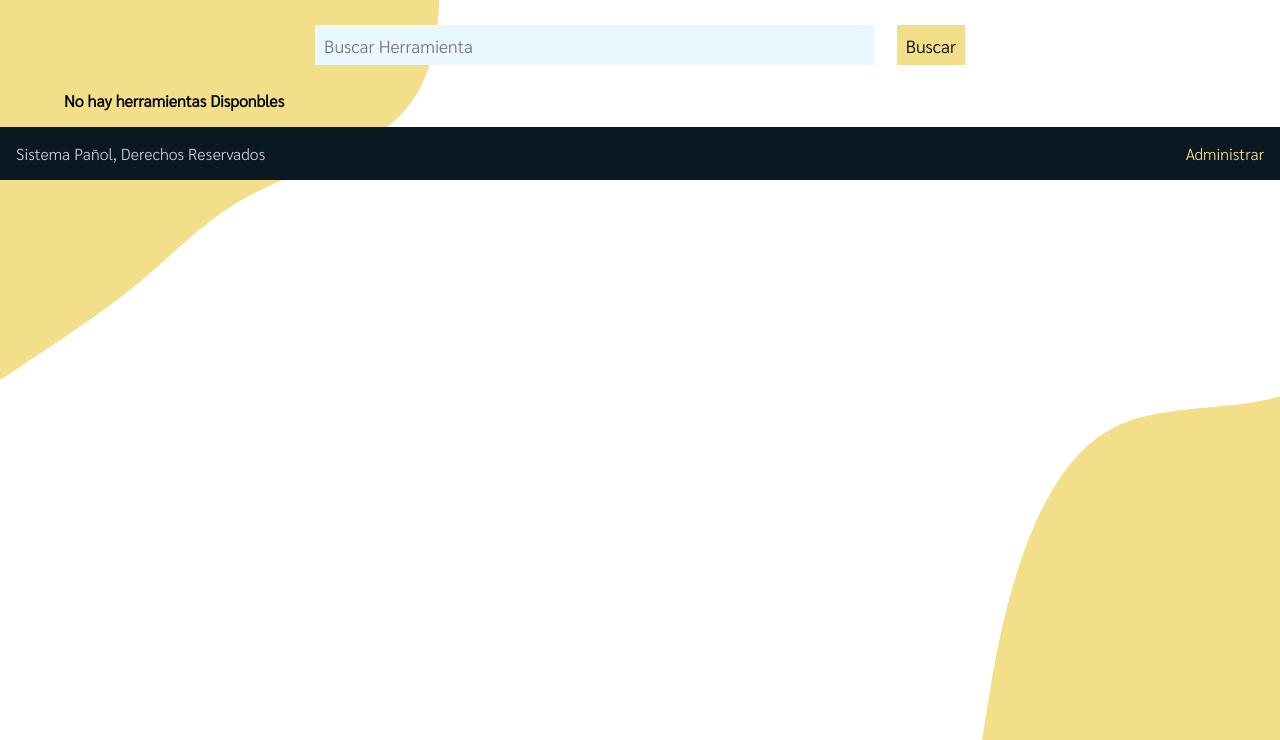
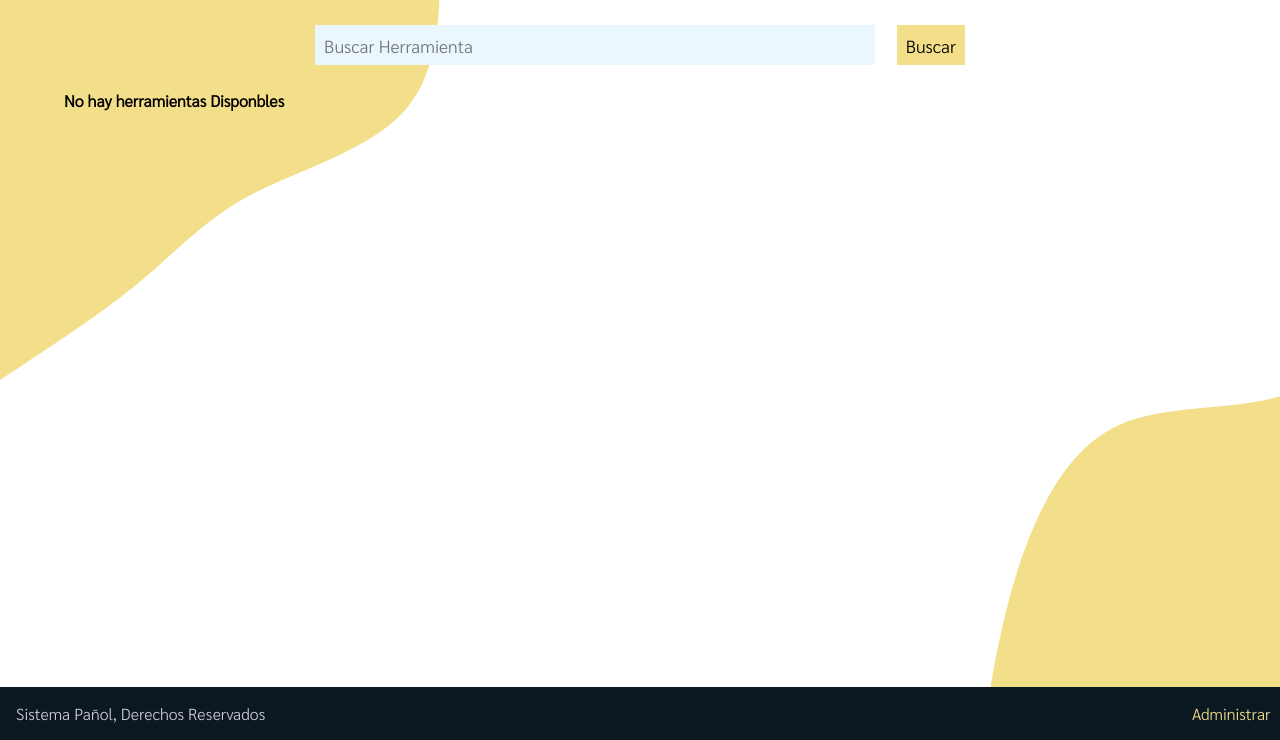
Before and after one commit to ElWazy/pasys-api, a PHP site: page /app/views/tool/index.php in a window 1280 px wide. Shown: the part 60-800 px from the top of the page. Run offline with PHP 8.4, Linux system fonts and the light colour scheme; the template is opened without the code that fills it, so the values that code supplies are empty.

Commit message:
Footer fixed ah listo
ah listo

```diff
--- a/app/public/css/main.css
+++ b/app/public/css/main.css
@@ -173,7 +173,11 @@ input[type="submit"] {
 footer {
     background-color: #0C1821;
     color: #ccc9dc;
+    width: 98%;
+    position: absolute;
+    bottom: 0;
     padding: 1rem;
+
 }
 
 footer ul {
```
